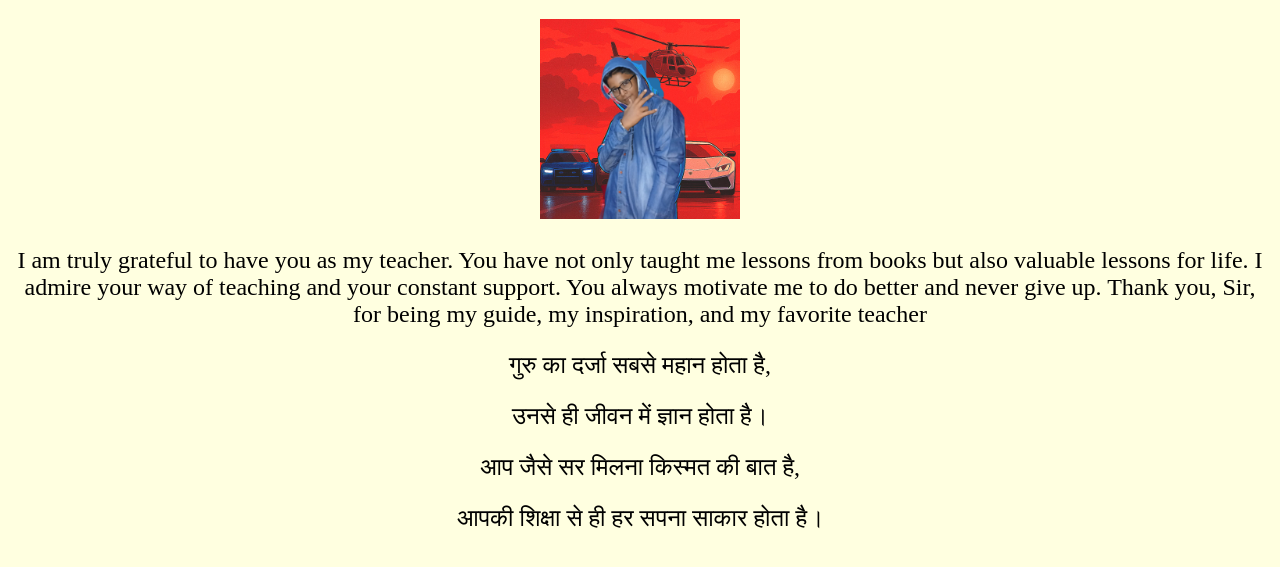
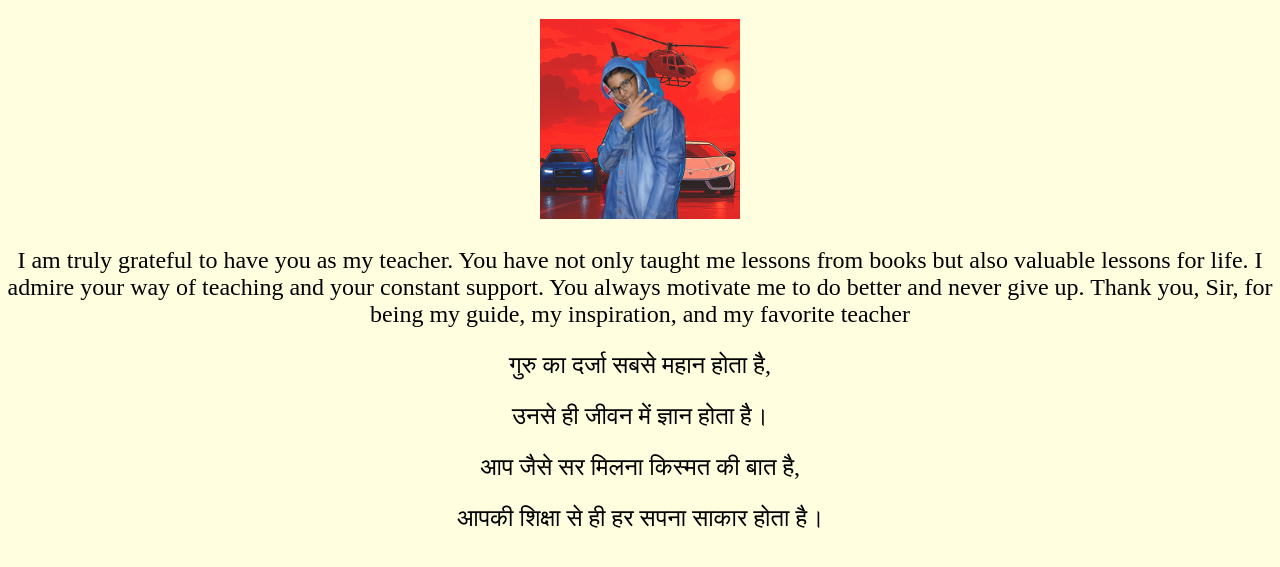
Before and after one commit to Abhinaw123-du/akash-sir-website, a plain HTML site: page page4.html in a window 1280 px wide. Shown: the part 61-628 px from the top of the page. Drawn offline with Linux system fonts and the light colour scheme.

Commit message:
Update page4.html

```diff
--- a/page4.html
+++ b/page4.html
@@ -1,6 +1,19 @@
 <!DOCTYPE html>
 <html>
 <head>
+ <style>
+  body {
+    margin: 0;
+    padding: 0;
+    width: 100%;
+    min-height: 100vh; /* full screen height */
+  }
+
+  .container {
+    width: 100%;
+    height: 100vh; /* full screen height */
+  }
+</style>
  <title>thank you sir </title>
 </head>
 <body style="background-color:lightyellow;text-align:center">
@@ -25,4 +38,5 @@ Thank you, Sir, for being my guide, my inspiration, and my favorite teacher
 
    <p>आपकी शिक्षा से ही हर सपना साकार होता है।</p>
 </body>
+
 </html>
```
